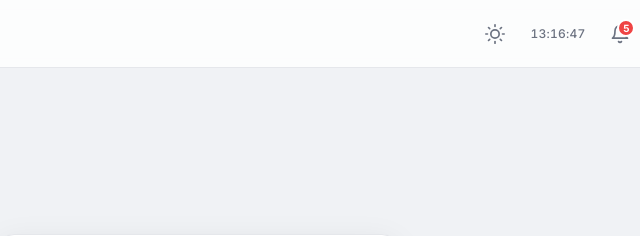
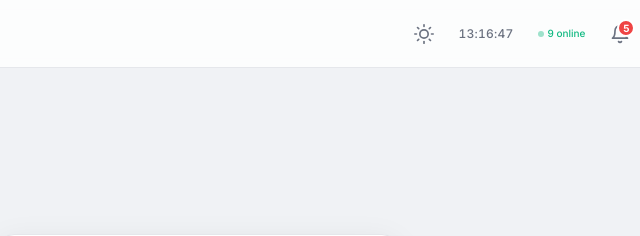
Before and after one commit to Mehdi-dev-sudo/vanilla-saas-dashboard, a plain HTML site: page index.html in a window 1280 px wide. Shown: the top 236 px of the page, 442-1082 px from the left. Drawn offline with Linux system fonts and the light colour scheme.

Commit message:
feat: add live online user counter in header with pulse animation

```diff
--- a/css/main.css
+++ b/css/main.css
@@ -338,6 +338,9 @@ img { max-width: 100%; display: block; }
 .header__right { display: flex; align-items: center; gap: var(--space-sm); }
 
 .header__clock { font-size: var(--font-sm); font-weight: 500; color: var(--text-secondary); letter-spacing: 0.02em; padding: 0 var(--space-sm); font-variant-numeric: tabular-nums; white-space: nowrap; }
+.header__online { font-size: var(--font-xs); color: var(--clr-success); display: flex; align-items: center; gap: 4px; padding: 0 var(--space-sm); font-weight: 500; white-space: nowrap; }
+.header__online .online-dot { width: 6px; height: 6px; border-radius: 50%; background: var(--clr-success); display: inline-block; animation: pulse-dot 2s ease-in-out infinite; }
+@keyframes pulse-dot { 0%, 100% { opacity: 1; } 50% { opacity: 0.4; } }
 
 .header__icon-btn {
   display: flex; align-items: center; justify-content: center;
--- a/index.html
+++ b/index.html
@@ -101,6 +101,7 @@
             <svg class="theme-icon-moon" width="20" height="20" viewBox="0 0 24 24" fill="none" stroke="currentColor" stroke-width="2" stroke-linecap="round" stroke-linejoin="round" aria-hidden="true"><path d="M21 12.79A9 9 0 1 1 11.21 3 7 7 0 0 0 21 12.79z"/></svg>
           </button>
           <div class="header__clock" id="headerClock" aria-label="Current time"></div>
+          <div class="header__online" id="headerOnline" aria-label="Online users"></div>
           <button class="header__icon-btn header__notif" id="notifBtn" aria-label="Notifications">
             <svg width="20" height="20" viewBox="0 0 24 24" fill="none" stroke="currentColor" stroke-width="2" stroke-linecap="round" stroke-linejoin="round" aria-hidden="true"><path d="M18 8A6 6 0 0 0 6 8c0 7-3 9-3 9h18s-3-2-3-9"/><path d="M13.73 21a2 2 0 0 1-3.46 0"/></svg>
             <span class="header__notif-badge" id="notifBadge">5</span>
--- a/js/app.js
+++ b/js/app.js
@@ -18,6 +18,7 @@
     ContextMenuManager.init();
 
     initClock();
+    initOnlineCounter();
     setupGlobalSearch();
     setupNotifications();
     setupKeyboardNavigation();
@@ -25,6 +26,18 @@
     window.addEventListener('resize', Utils.debounce(function () {
       ChartEngine.resize();
     }, 250));
+  }
+
+  function initOnlineCounter() {
+    var el = document.getElementById('headerOnline');
+    if (!el) return;
+    function updateOnline() {
+      var base = AppStore ? AppStore.getState('users').filter(function(u) { return u.status === 'active'; }).length : 0;
+      var online = base + Math.round(Math.random() * 3);
+      el.innerHTML = '<span class="online-dot"></span> ' + online + ' online';
+    }
+    updateOnline();
+    setInterval(updateOnline, 8000);
   }
 
   function initClock() {
```
